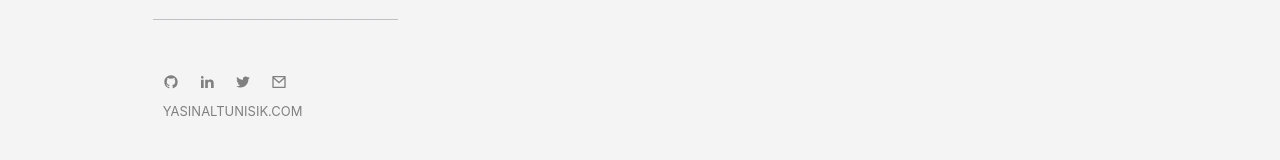
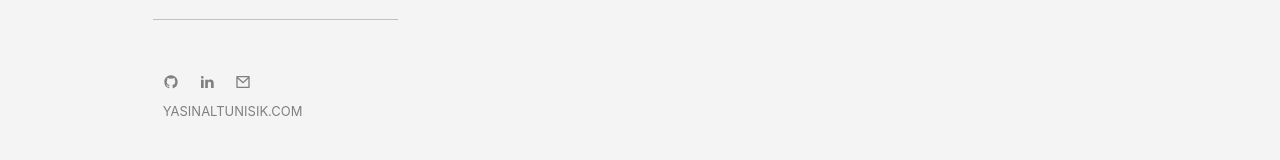
Before and after one commit to yasin-altunisik/Portfolio, a React (Create React App) app: page / in a window 1280 px wide. Shown: the part 703-863 px from the top of the page. Built offline with nearby package versions, Linux system fonts and the light colour scheme.

Commit message:
twitter icon removed

```diff
--- a/src/components/Profile/index.js
+++ b/src/components/Profile/index.js
@@ -9,12 +9,11 @@ import {
 import { Link } from "react-router-dom";
 
 function Profile() {
-
   const [age, setAge] = useState();
 
   const tick = () => {
     const divisor = 1000 * 60 * 60 * 24 * 365.2421897; // ms in an average year
-    const birthTime = new Date('1996-10-10T09:24:00');
+    const birthTime = new Date("1996-10-10T09:24:00");
     setAge(((Date.now() - birthTime) / divisor).toFixed(11));
   };
 
@@ -67,9 +66,6 @@ function Profile() {
         >
           <RiLinkedinFill />
         </a>
-        <a href="https://twitter.com/painKiller_YSN" className="profile_a">
-          <RiTwitterFill />
-        </a>
         <a href="mailto:altun.yasin.isik@gmail.com" className="profile_a">
           <RiMailLine />
         </a>
```
Also changed, not shown: 1 other file (tests, documents, lock files or other folders).
